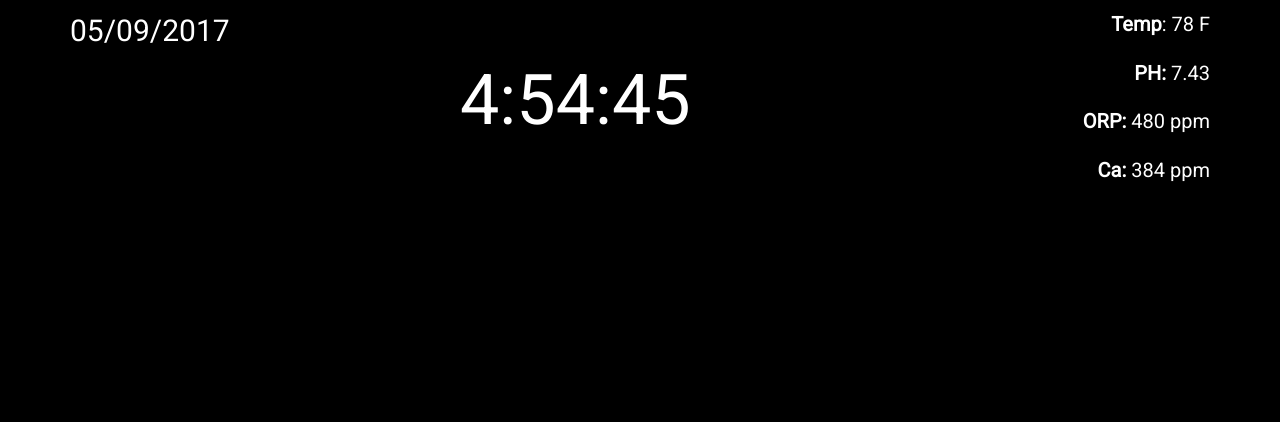
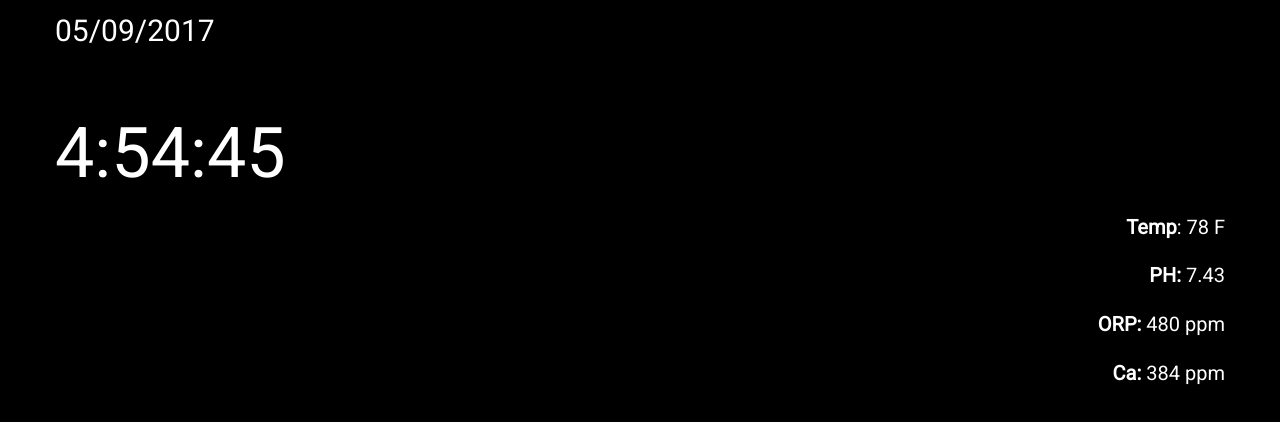
Before and after one commit to needmorecowbell/Aquarium-background-monitor, a plain HTML site: page index.html in a window 1280 px wide. Drawn offline with nearby package versions, Linux system fonts and the light colour scheme.

Commit message:
Fixed bootstrap tags to use default size.

```diff
--- a/index.html
+++ b/index.html
@@ -17,7 +17,7 @@
   <body onload="startTime(); startDate()">
         <div class="container">
           <div class= "row">
-            <div class="col-md-4">
+            <div class="col-4">
 
               <div class="datetime-container">
 
@@ -31,11 +31,11 @@
 
 
             <!-- Whitespace -->
-            <div class="col-md-4">
+            <div class="col-4">
               <div class="time-container" id="time"></div>
             </div>
 
-            <div class= "col-md-4">
+            <div class= "col-4">
 
 
                 <div class= "statistics-container">
```
